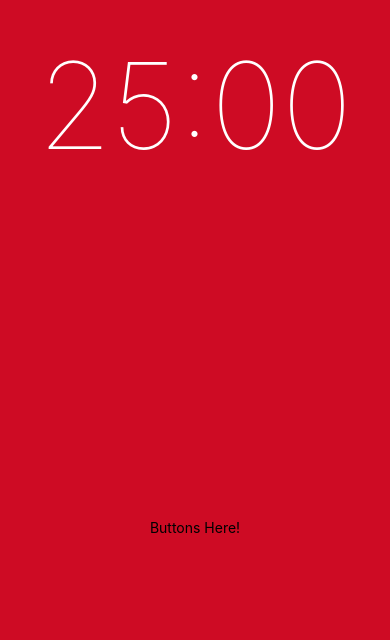
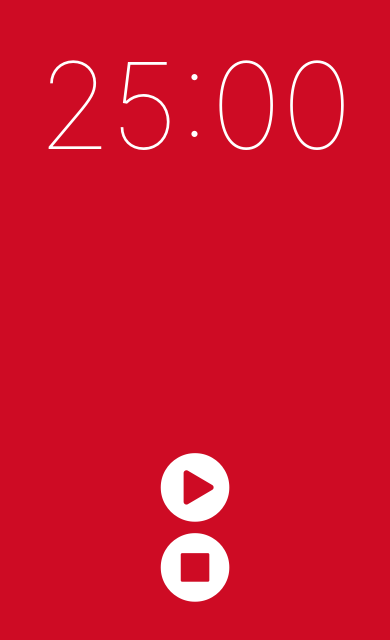
Before and after one commit to beommaker/tomato-timer, a React Native app: screen / in a window 390 px wide. Shown: the part 176-816 px from the top of the page. Built offline with nearby package versions, Linux system fonts and the light colour scheme.

Commit message:
feat(timer): create-button
https://app.asana.com/0/483222130713609/496250181264309

```diff
--- a/App.js
+++ b/App.js
@@ -9,12 +9,3 @@
     );
   }
 }
-
-const styles = StyleSheet.create({
-  container: {
-    flex: 1,
-    backgroundColor: '#fff',
-    alignItems: 'center',
-    justifyContent: 'center',
-  },
-});
--- /dev/null
+++ b/components/Button/index.js
@@ -0,0 +1,20 @@
+import React from "react";
+import PropTypes from "prop-types";
+import { TouchableOpacity, StyleSheet } from "react-native";
+import { FontAwesome } from "@expo/vector-icons";
+
+
+function Button({ iconName, onPress }){
+    return (
+        <TouchableOpacity onPressOut={onPress}>
+            <FontAwesome name={iconName} size={80} color="white" />
+        </TouchableOpacity>
+    )
+}
+
+Button.propTypes = {
+    iconName: PropTypes.string.isRequired,
+    onPress: PropTypes.func.isRequired,
+};
+
+export default Button;
--- a/components/Timer/index.js
+++ b/components/Timer/index.js
@@ -1,5 +1,6 @@
 import React, { Component } from "react";
 import { View, Text, StyleSheet, StatusBar } from "react-native";
+import Button from "../Button";
 
 
 class Timer extends Component {
@@ -11,7 +12,8 @@
                     <Text style={styles.time}>25:00</Text>
                 </View>
                 <View style={styles.lower}>
-                    <Text>Buttons Here!</Text>
+                    <Button iconName="play-circle" onPress={() => alert("it works!")} />
+                    <Button iconName="stop-circle" onPress={() => alert("it works!")} />
                 </View>
             </View>
         )
```
